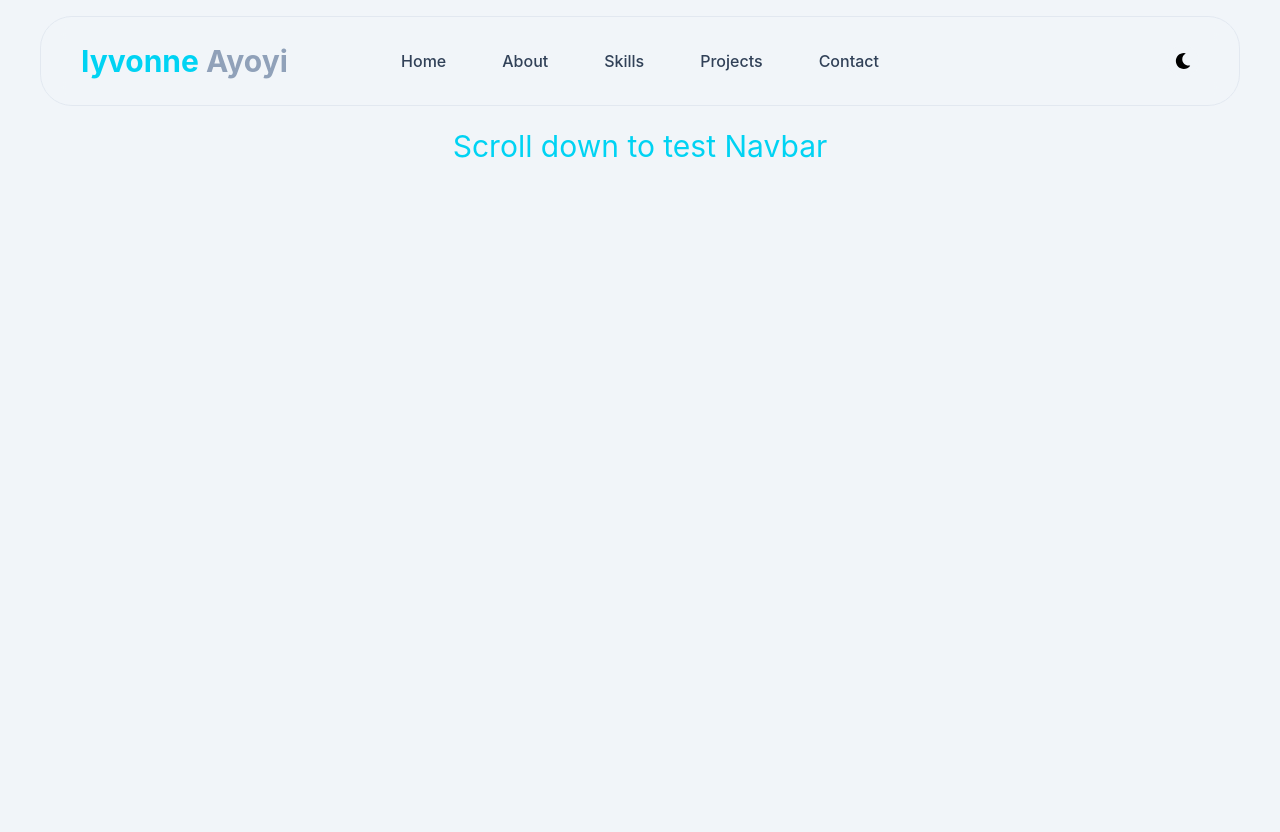
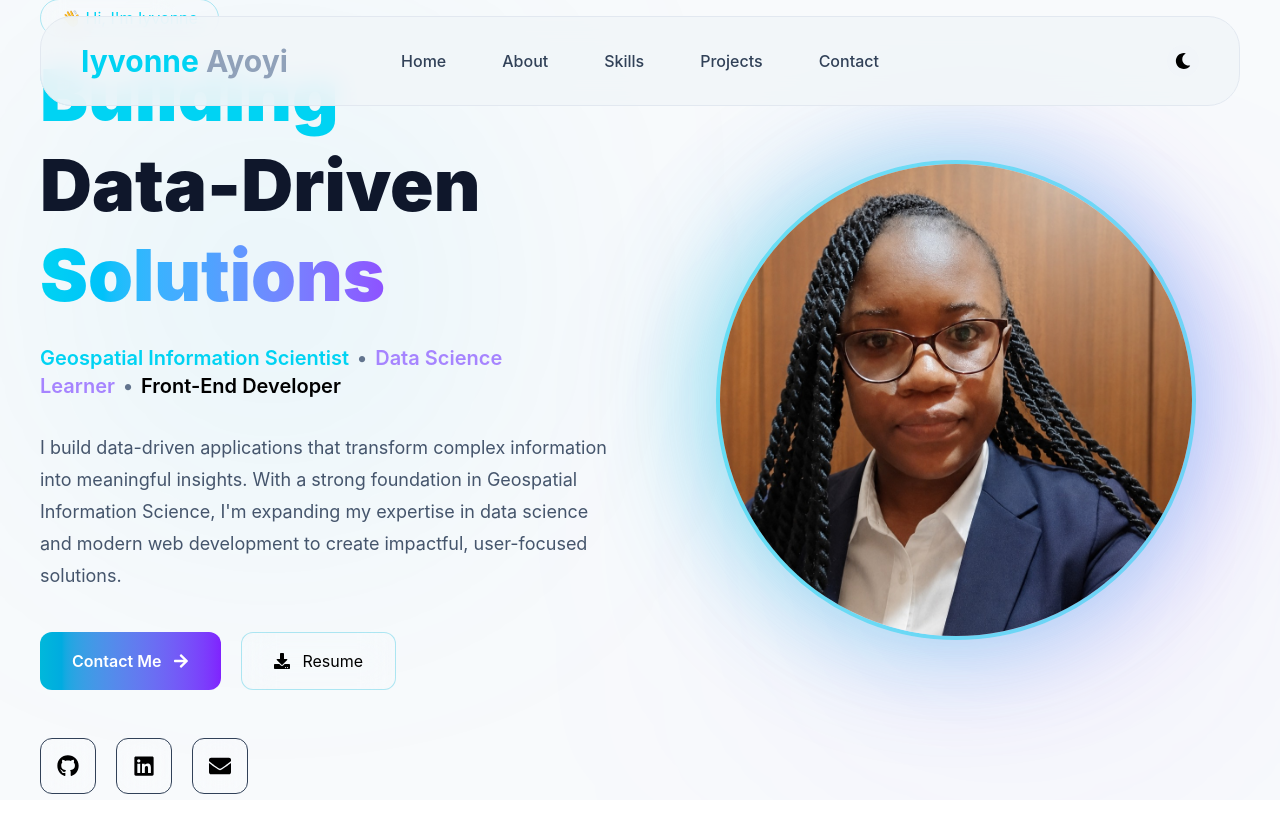
Before and after one commit to IyvonneAyoyi/Iyvonne-Ayoyi, a React (Vite) app: page / in a window 1280 px wide. Shown: the top 832 px of the page. After the commit the page ends 800 px from the top, so only its background shows below. Built offline with nearby package versions, Linux system fonts and the light colour scheme.

Commit message:
Update hero section and social links sections with resume,image and social links

```diff
--- a/src/App.jsx
+++ b/src/App.jsx
@@ -1,14 +1,14 @@
 import Navbar from "./components/Navbar";
+import Hero from "./components/Hero";
+
 function App() {
   return (
     <div className="min-h-screen bg-slate-100 dark:bg-slate-900 transition-colors duration-300">
       <Navbar />
 
-      <div className="h-[200vh] pt-32 text-center">
-        <h1 className="text-3xl text-cyan-400 dark:text-cyan-300">
-          Scroll down to test Navbar
-        </h1>
-      </div>
+      <main>
+        <Hero />
+      </main>
     </div>
   );
 }
--- a/src/components/SocialLinks.jsx
+++ b/src/components/SocialLinks.jsx
@@ -0,0 +1,58 @@
+import {
+  FaGithub,
+  FaLinkedin,
+  FaEnvelope,
+} from "react-icons/fa";
+
+const SocialLinks = () => {
+  return (
+    <div className="flex gap-5">
+
+      <a
+        href="https://github.com/IyvonneAyoyi"
+        target="_blank"
+        rel="noreferrer"
+        className="p-4 rounded-xl
+        bg-white/5
+        backdrop-blur-lg
+        border border-slate-700
+        hover:border-cyan-400
+        hover:scale-110
+        transition"
+      >
+        <FaGithub size={22}/>
+      </a>
+
+      <a
+        href="https://www.linkedin.com/in/iyvonne-ayoyi-a265192a9/"
+        target="_blank"
+        rel="noreferrer"
+        className="p-4 rounded-xl
+        bg-white/5
+        backdrop-blur-lg
+        border border-slate-700
+        hover:border-cyan-400
+        hover:scale-110
+        transition"
+      >
+        <FaLinkedin size={22}/>
+      </a>
+
+      <a
+        href="mailto:iyvonneayoyi@gmail.com"
+        className="p-4 rounded-xl
+        bg-white/5
+        backdrop-blur-lg
+        border border-slate-700
+        hover:border-cyan-400
+        hover:scale-110
+        transition"
+      >
+        <FaEnvelope size={22}/>
+      </a>
+
+    </div>
+  );
+};
+
+export default SocialLinks;
```
Also changed, not shown: src/assets/iyvonne.png (added), 1 other file (tests, documents, lock files or other folders).
